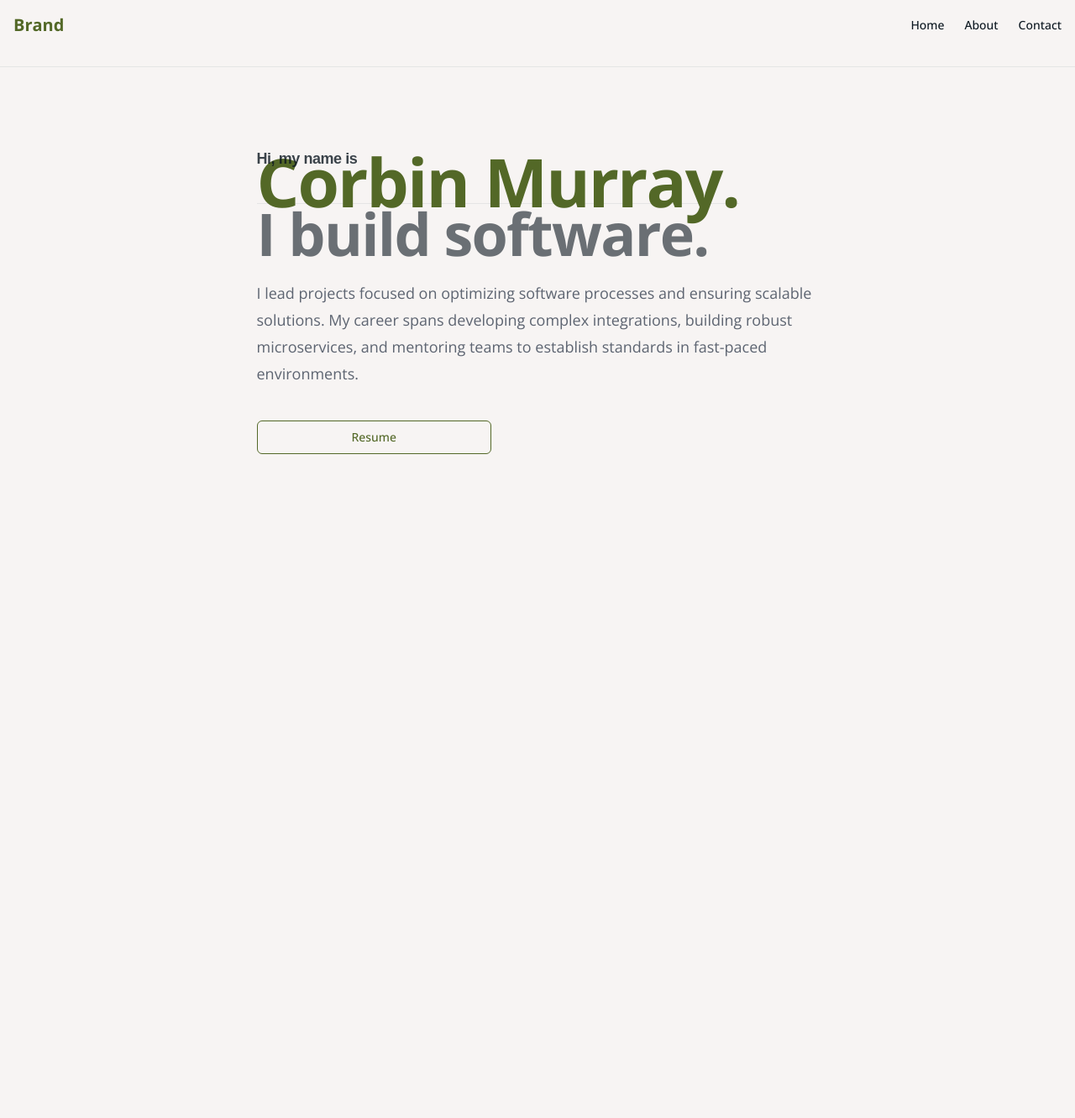
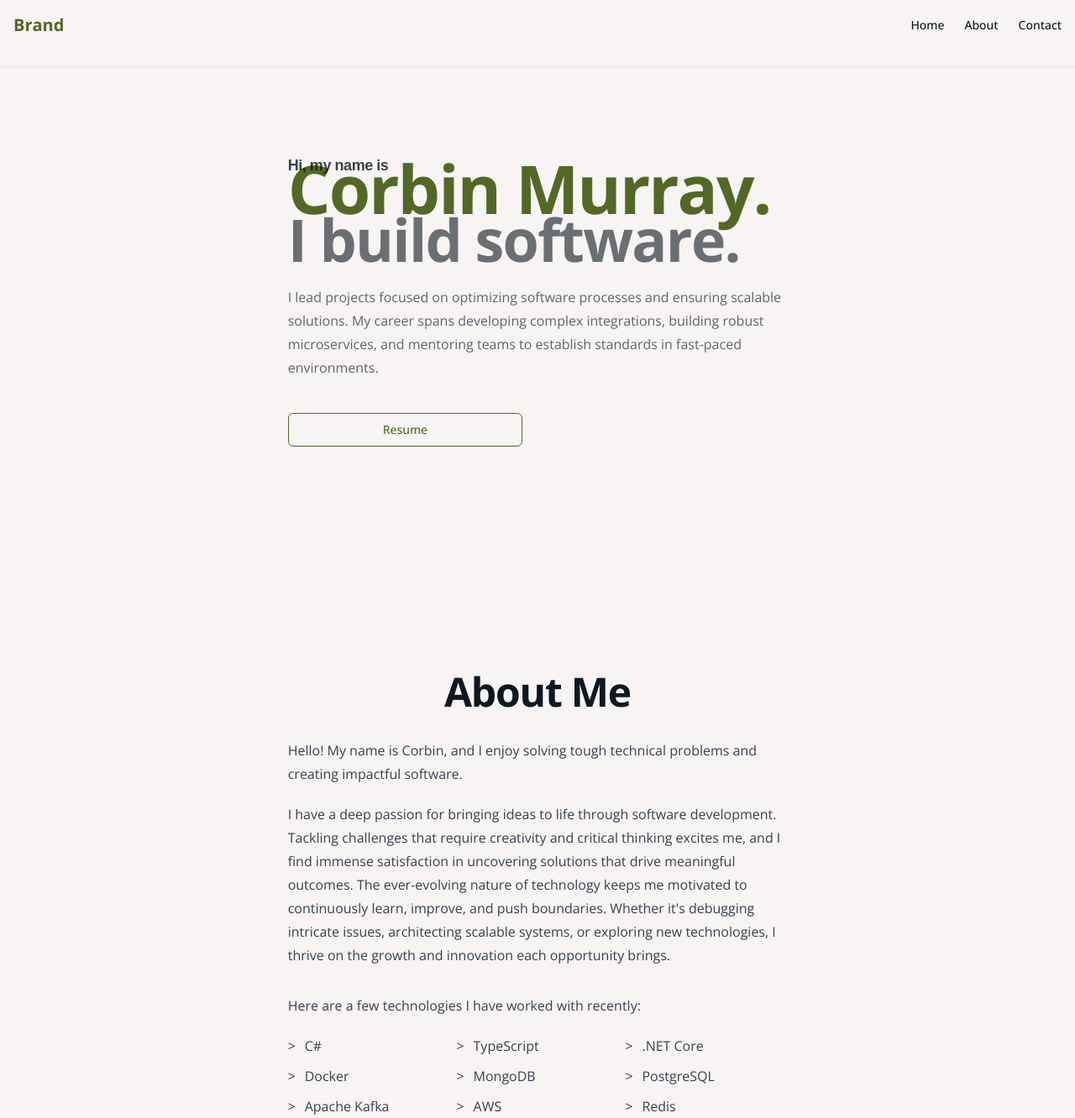
Before and after one commit to corbinmurray/corbinmurray-dev, a Next.js app: page / in a window 1280 px wide. Shown: the whole page at 84% size. Before the commit the page ends 800 px from the top, so only its background shows below. Built offline with nearby package versions, Linux system fonts and the light colour scheme; a web font is replaced by a local one.

Commit message:
Add about section

```diff
--- a/app/page.tsx
+++ b/app/page.tsx
@@ -3,23 +3,64 @@ import { Button } from "@/components/ui/button";
 export default async function Home() {
 	return (
 		<main>
-			<section id="hero" className="h-[calc(100vh-5rem)] p-0 flex flex-col justify-center items-start mx-auto">
+			<section id="hero" className="min-h-screen flex flex-col justify-center items-start">
+				<div className="-mt-20">
 					<h1 className="text-[clamp(14px,5vw,16px)] md:text-[clamp(14px,5vw,18px)] opacity-80 font-mono">Hi, my name is</h1>
-				<h2 className="text-[clamp(40px,8vw,80px)] font-semibold text-primary font-sans">Corbin Murray.</h2>
+					<h2 className="text-[clamp(40px,8vw,80px)] font-semibold text-primary font-sans border-none">Corbin Murray.</h2>
 					<h3 className="text-[clamp(30px,6vw,70px)] opacity-60 font-semibold leading-none font-sans">I build software.</h3>
-				<article className="prose dark:prose-invert md:prose-lg my-5">
-					<p className="opacity-80 font-sans">
-						I lead projects focused on optimizing software processes and ensuring scalable solutions. My career spans developing complex integrations, building
-						robust microservices, and mentoring teams to establish standards in fast-paced environments.
+					<article className="prose my-5">
+						<p className="opacity-80">
+							I lead projects focused on optimizing software processes and ensuring scalable solutions. My career spans developing complex integrations,
+							building robust microservices, and mentoring teams to establish standards in fast-paced environments.
 						</p>
 					</article>
 
 					<Button asChild variant="outline" size="wide">
-					<a href="/Corbin Murray - Resume.pdf" target="_blank" className="btn btn-wide btn-outline btn-primary capitalize mt-5">
+						<a href="/Corbin Murray - Resume.pdf" target="_blank" className="capitalize mt-5">
 							resume
 						</a>
 					</Button>
+				</div>
+			</section>
+
+			<section id="about" className="scroll-mt-28">
+				<SectionHeader>About Me</SectionHeader>
+
+				{/* Introduction */}
+				<article className="prose">
+					<p>Hello! My name is Corbin, and I enjoy solving tough technical problems and creating impactful software.</p>
+					<p>
+						I have a deep passion for bringing ideas to life through software development. Tackling challenges that require creativity and critical thinking
+						excites me, and I find immense satisfaction in uncovering solutions that drive meaningful outcomes. The ever-evolving nature of technology keeps me
+						motivated to continuously learn, improve, and push boundaries. Whether it's debugging intricate issues, architecting scalable systems, or exploring
+						new technologies, I thrive on the growth and innovation each opportunity brings.
+					</p>
+				</article>
+
+				{/* Technologies */}
+				<article className="prose mt-8">
+					<p>Here are a few technologies I have worked with recently:</p>
+					<ul className="list-none p-0 md:p-0 grid grid-cols-2 gap-2 md:grid-cols-3">
+						{RECENT_TECHNOLOGIES.map((tech, i) => (
+							<li
+								key={i}
+								className="relative md:relative before:content-['>'] before:absolute before:left-0 before:text-accent ps-5 m-0 md:before:content-['>'] md:before:absolute md:before:left-0 md:before:text-accent md:ps-5 md:m-0">
+								{tech}
+							</li>
+						))}
+					</ul>
+				</article>
 			</section>
 		</main>
 	);
 }
+
+const SectionHeader = ({ children }: { children: React.ReactNode }) => {
+	return (
+		<div className="capitalize flex justify-center items-center mb-8">
+			<h1>{children}</h1>
+		</div>
+	);
+};
+
+const RECENT_TECHNOLOGIES = ["C#", "TypeScript", ".NET Core", "Docker", "MongoDB", "PostgreSQL", "Apache Kafka", "AWS", "Redis"];
```
Lines whose indentation alone changed are shown as unchanged.
